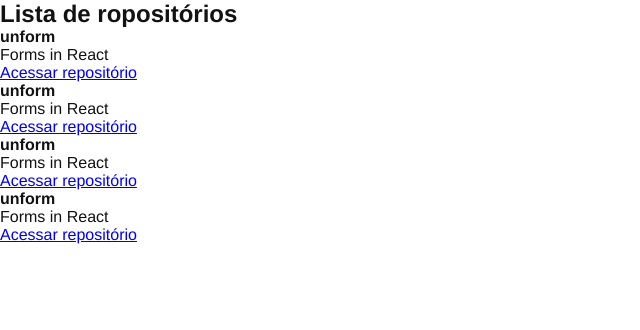
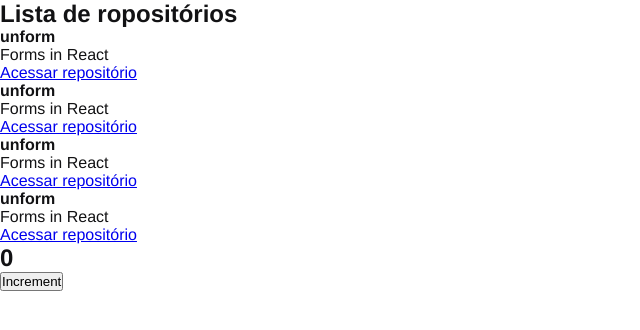
Before and after one commit to DanielSouz4/01-github-explorer, a React app: page / in a window 1280 px wide. Shown: the top 330 px of the page, without its empty margins (0-640 px from the left). Built offline with nearby package versions, Linux system fonts and the light colour scheme.

Commit message:
Estado do componente

```diff
--- a/src/App.jsx
+++ b/src/App.jsx
@@ -1,7 +1,13 @@
+import { Counter } from './components/Counter'
 import { RepositoryList } from './components/RepositoryList'
 import './styles/global.scss'
 
 
 export function App(){
-  return <RepositoryList />
+  return (
+    <>
+    <RepositoryList />
+    <Counter />
+    </>
+  )
 }
--- /dev/null
+++ b/src/components/Counter.jsx
@@ -0,0 +1,18 @@
+import { useState } from "react"
+
+export function Counter(){
+  const [counter, setCounter] = useState(0)
+
+  function increment(){
+    setCounter(counter + 1)
+  }
+
+  return(
+    <div>
+      <h2>{counter}</h2>
+      <button type="button" onClick={increment}>
+        Increment
+      </button>
+    </div>
+  )
+}
```
